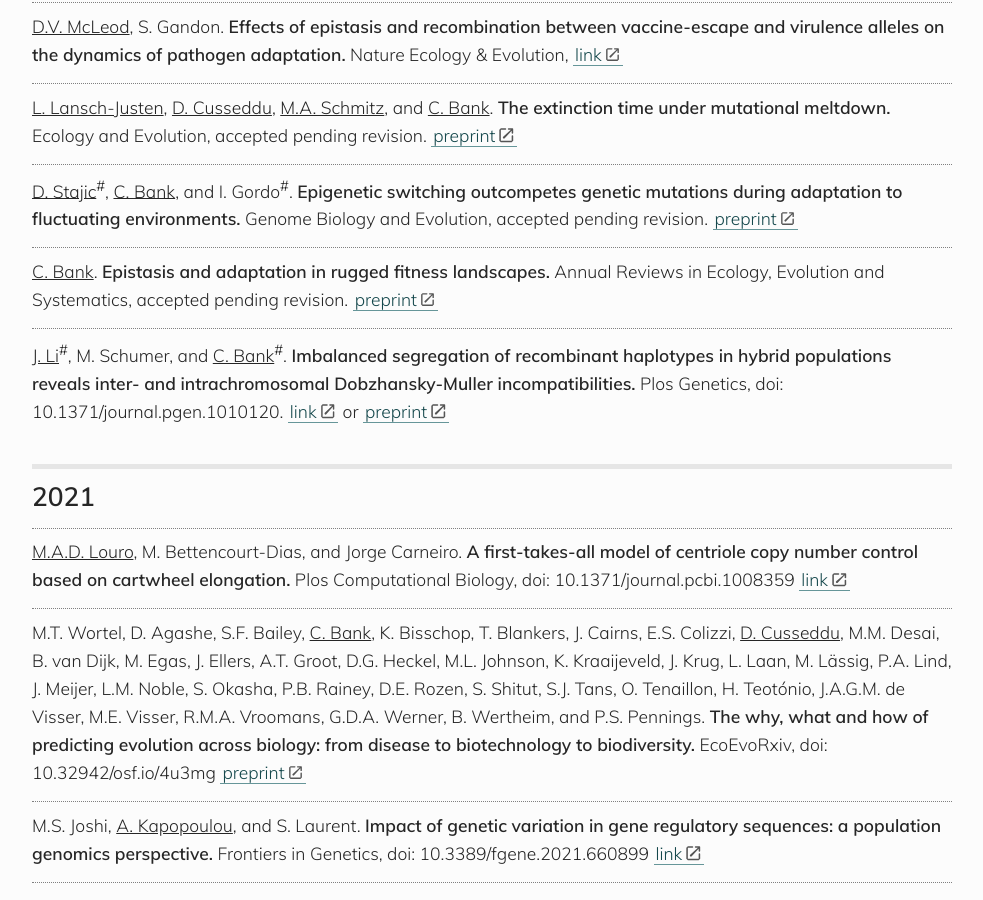
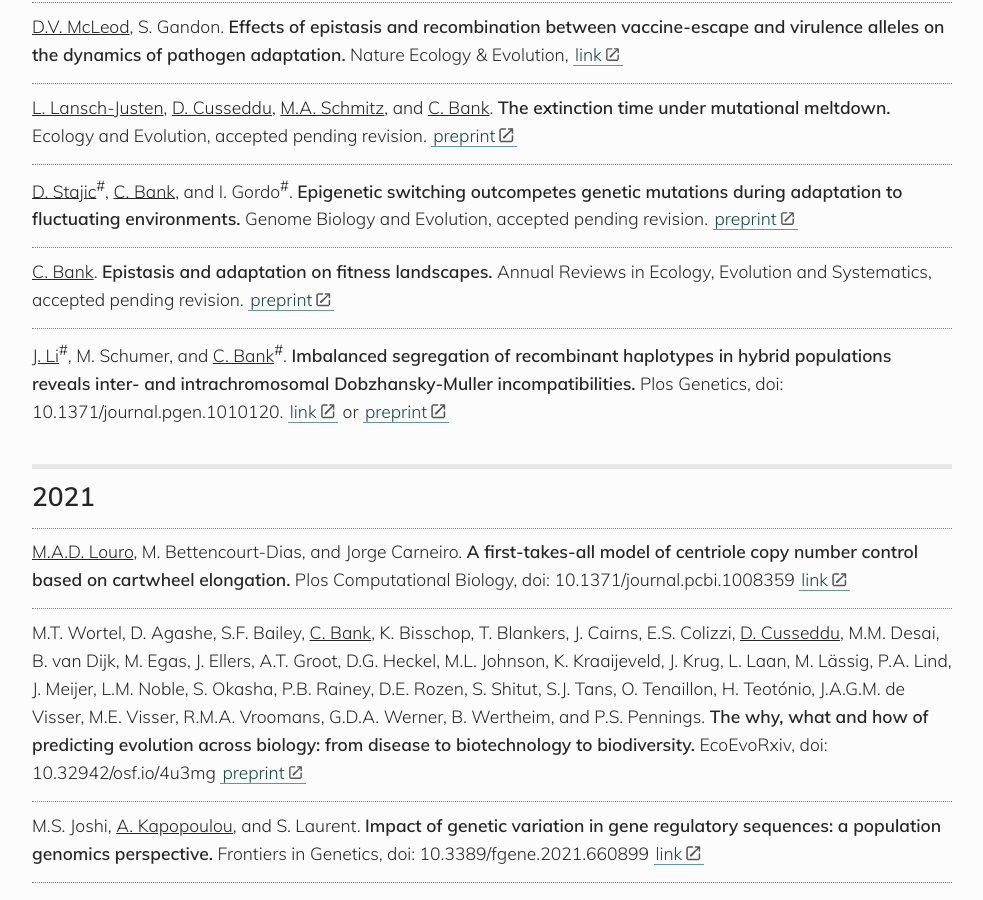
Before and after one commit to banklab/banklab.github.io, a Jekyll site: the page built from publications.md, in a window 1280 px wide and 900 px high, scrolled down 664 px. Shown: the whole window, without its empty margins (148-1131 px from the left). Built offline with Jekyll 4.4.1, drawn with Linux system fonts in a browser that asks for light colours; some web fonts are replaced.

Commit message:
Update publications.md
Title updated

```diff
--- a/publications.md
+++ b/publications.md
@@ -27,7 +27,7 @@
 
 <u>D. Stajic</u><sup>#</sup>, <u>C. Bank</u>, and I. Gordo<sup>#</sup>. **Epigenetic switching outcompetes genetic mutations during adaptation to fluctuating environments.** Genome Biology and Evolution, accepted pending revision. [preprint](https://www.biorxiv.org/content/10.1101/2021.03.11.434930v1.abstract)
 
-<u>C. Bank</u>. **Epistasis and adaptation in rugged fitness landscapes.** Annual Reviews in Ecology, Evolution and Systematics, accepted pending revision. [preprint](https://arxiv.org/abs/2204.13321)
+<u>C. Bank</u>. **Epistasis and adaptation on fitness landscapes.** Annual Reviews in Ecology, Evolution and Systematics, accepted pending revision. [preprint](https://arxiv.org/abs/2204.13321)
 
 <u>J. Li</u><sup>#</sup>, M. Schumer, and <u>C. Bank</u><sup>#</sup>. **Imbalanced segregation of recombinant haplotypes in hybrid populations reveals inter- and intrachromosomal Dobzhansky-Muller incompatibilities.** Plos Genetics, doi: 10.1371/journal.pgen.1010120. [link](https://journals.plos.org/plosgenetics/article?id=10.1371/journal.pgen.1010120) or [preprint](https://www.biorxiv.org/content/10.1101/2021.08.04.454891v1)
 
```
